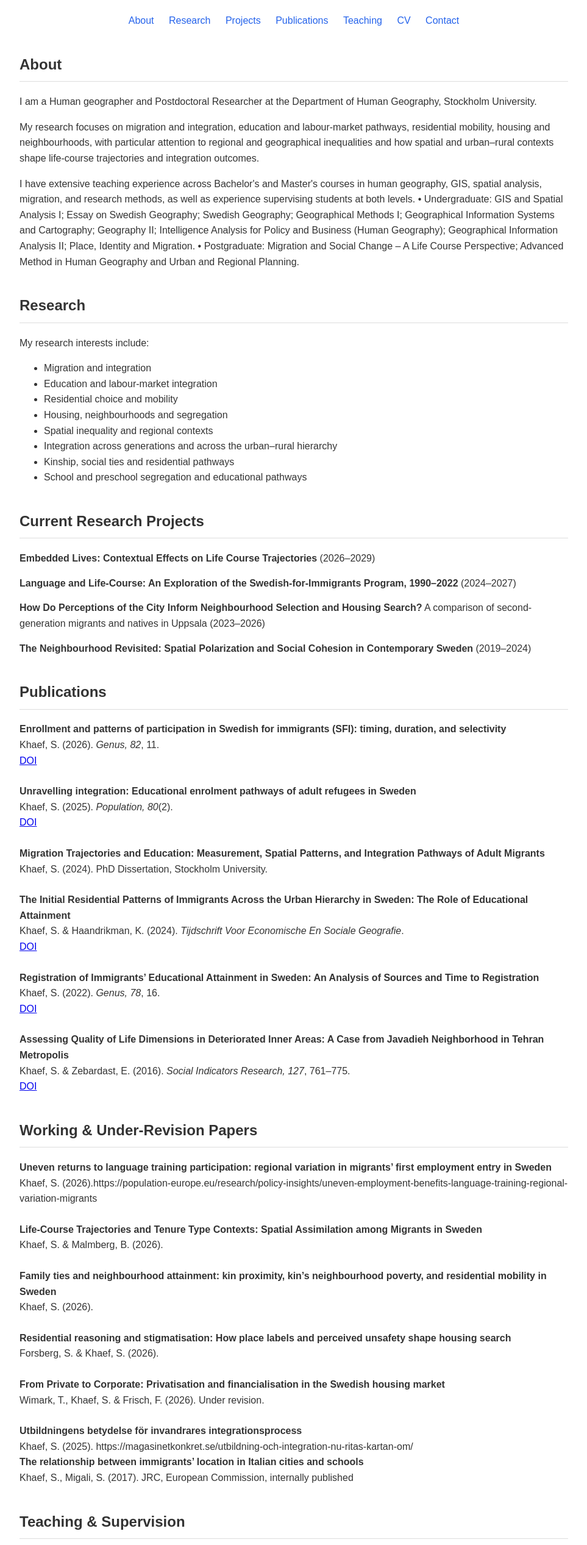
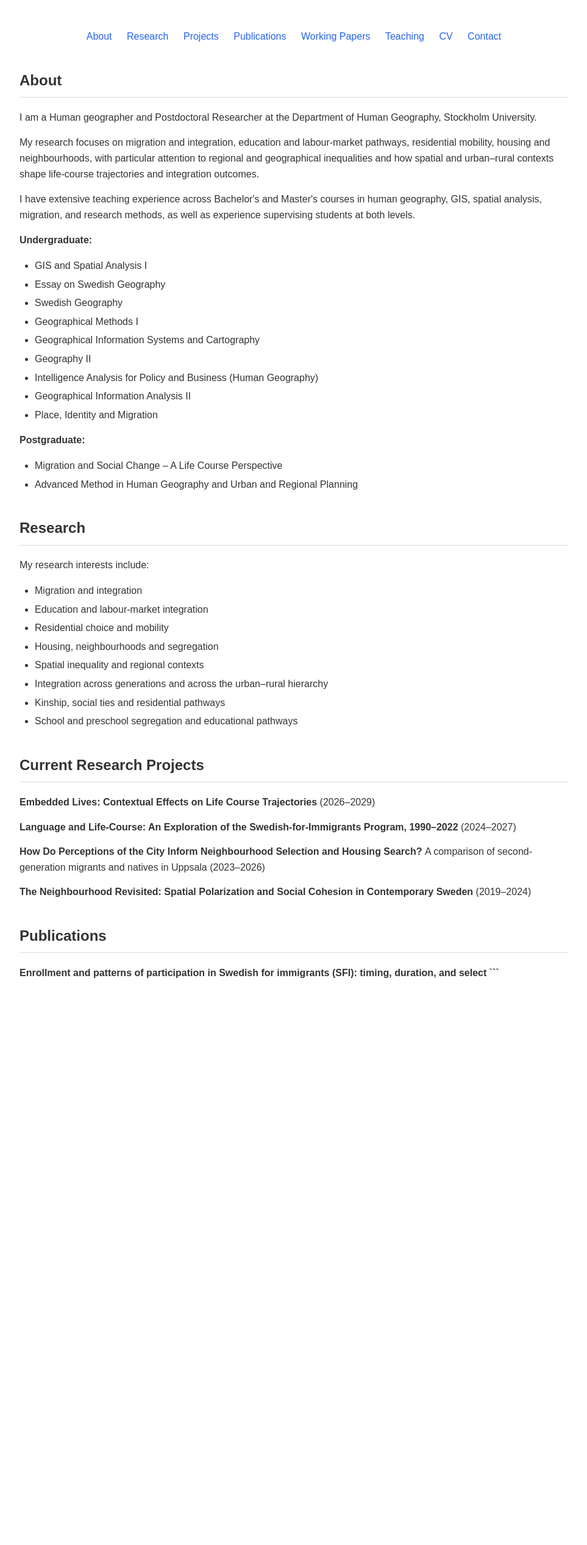
Before and after one commit to SamanehKhaef/samanehkhaef.github.io, a plain HTML site: page index.html in a window 1280 px wide. Shown: the part 266-2800 px from the top of the page at 61% size, without its empty margins (158-1121 px from the left). After the commit the page ends 1940 px from the top, so only its background shows below. Drawn offline with Linux system fonts and the light colour scheme.

Commit message:
Update index.html

````diff
--- a/index.html
+++ b/index.html
@@ -1,10 +1,9 @@
+```html
 <!DOCTYPE html>
-
 <html lang="en">
 <head>
     <meta charset="UTF-8">
     <meta name="viewport" content="width=device-width, initial-scale=1.0">
-
 
     <title>Dr. Samaneh Khaef | Human Geographer</title>
 
@@ -56,6 +55,14 @@
             margin-bottom: 15px;
         }
 
+        ul {
+            padding-left: 25px;
+        }
+
+        li {
+            margin-bottom: 5px;
+        }
+
         footer {
             margin-top: 60px;
             padding-top: 20px;
@@ -64,12 +71,9 @@
             color: #777;
         }
     </style>
-
-
 </head>
 
 <body>
-
 
 <header>
     <h1>Dr. Samaneh Khaef</h1>
@@ -83,10 +87,12 @@
     <a href="#research">Research</a>
     <a href="#projects">Projects</a>
     <a href="#publications">Publications</a>
+    <a href="#working-papers">Working Papers</a>
     <a href="#teaching">Teaching</a>
     <a href="#cv">CV</a>
     <a href="#contact">Contact</a>
 </nav>
+
 
 <section id="about">
     <h2>About</h2>
@@ -109,20 +115,28 @@
         Master's courses in human geography, GIS, spatial analysis,
         migration, and research methods, as well as experience supervising
         students at both levels.
-        • Undergraduate:
-        GIS and Spatial Analysis I;
-        Essay on Swedish Geography;
-        Swedish Geography; Geographical Methods I;
-        Geographical Information Systems and Cartography;
-        Geography II;
-        Intelligence Analysis for Policy and Business (Human Geography);
-        Geographical Information Analysis II;
-        Place, Identity and Migration.
-        • Postgraduate:
-        Migration and Social Change – A Life Course Perspective;
-        Advanced Method in Human Geography and Urban and Regional Planning.
+    </p>
 
-    </p>
+    <p><strong>Undergraduate:</strong></p>
+
+    <ul>
+        <li>GIS and Spatial Analysis I</li>
+        <li>Essay on Swedish Geography</li>
+        <li>Swedish Geography</li>
+        <li>Geographical Methods I</li>
+        <li>Geographical Information Systems and Cartography</li>
+        <li>Geography II</li>
+        <li>Intelligence Analysis for Policy and Business (Human Geography)</li>
+        <li>Geographical Information Analysis II</li>
+        <li>Place, Identity and Migration</li>
+    </ul>
+
+    <p><strong>Postgraduate:</strong></p>
+
+    <ul>
+        <li>Migration and Social Change – A Life Course Perspective</li>
+        <li>Advanced Method in Human Geography and Urban and Regional Planning</li>
+    </ul>
 </section>
 
 
@@ -148,26 +162,34 @@
     <h2>Current Research Projects</h2>
 
     <div class="project">
-        <strong>Embedded Lives: Contextual Effects on Life Course Trajectories</strong>
+        <strong>
+            Embedded Lives: Contextual Effects on Life Course Trajectories
+        </strong>
         (2026–2029)
     </div>
 
     <div class="project">
-        <strong>Language and Life-Course: An Exploration of the
-        Swedish-for-Immigrants Program, 1990–2022</strong>
+        <strong>
+            Language and Life-Course: An Exploration of the
+            Swedish-for-Immigrants Program, 1990–2022
+        </strong>
         (2024–2027)
     </div>
 
     <div class="project">
-        <strong>How Do Perceptions of the City Inform Neighbourhood Selection
-        and Housing Search?</strong>
+        <strong>
+            How Do Perceptions of the City Inform Neighbourhood Selection
+            and Housing Search?
+        </strong>
         A comparison of second-generation migrants and natives in Uppsala
         (2023–2026)
     </div>
 
     <div class="project">
-        <strong>The Neighbourhood Revisited: Spatial Polarization and
-        Social Cohesion in Contemporary Sweden</strong>
+        <strong>
+            The Neighbourhood Revisited: Spatial Polarization and
+            Social Cohesion in Contemporary Sweden
+        </strong>
         (2019–2024)
     </div>
 </section>
@@ -177,186 +199,7 @@
     <h2>Publications</h2>
 
     <div class="publication">
-        <strong>Enrollment and patterns of participation in Swedish for
-        immigrants (SFI): timing, duration, and selectivity</strong><br>
-        Khaef, S. (2026).
-        <em>Genus, 82</em>, 11.
-        <br>
-        <a href="https://doi.org/10.1186/s41118-026-00288-1">
-            DOI
-        </a>
-    </div>
-
-    <div class="publication">
-        <strong>Unravelling integration: Educational enrolment pathways
-        of adult refugees in Sweden</strong><br>
-        Khaef, S. (2025).
-        <em>Population, 80</em>(2).
-        <br>
-        <a href="https://doi.org/10.3917/popu.2502.0153">
-            DOI
-        </a>
-    </div>
-
-    <div class="publication">
-        <strong>Migration Trajectories and Education: Measurement,
-        Spatial Patterns, and Integration Pathways of Adult Migrants</strong><br>
-        Khaef, S. (2024).
-        PhD Dissertation, Stockholm University.
-    </div>
-
-    <div class="publication">
-        <strong>The Initial Residential Patterns of Immigrants Across
-        the Urban Hierarchy in Sweden: The Role of Educational Attainment</strong><br>
-        Khaef, S. &amp; Haandrikman, K. (2024).
-        <em>Tijdschrift Voor Economische En Sociale Geografie</em>.
-        <br>
-        <a href="https://doi.org/10.1111/tesg.12608">
-            DOI
-        </a>
-    </div>
-
-    <div class="publication">
-        <strong>Registration of Immigrants’ Educational Attainment in
-        Sweden: An Analysis of Sources and Time to Registration</strong><br>
-        Khaef, S. (2022).
-        <em>Genus, 78</em>, 16.
-        <br>
-        <a href="https://doi.org/10.1186/s41118-022-00159-5">
-            DOI
-        </a>
-    </div>
-
-    <div class="publication">
-        <strong>Assessing Quality of Life Dimensions in Deteriorated
-        Inner Areas: A Case from Javadieh Neighborhood in Tehran Metropolis</strong><br>
-        Khaef, S. &amp; Zebardast, E. (2016).
-        <em>Social Indicators Research, 127</em>, 761–775.
-        <br>
-        <a href="https://doi.org/10.1007/s11205-015-0986-6">
-            DOI
-        </a>
-    </div>
-</section>
-
-
-<section id="working-papers and policy brief">
-    <h2>Working &amp; Under-Revision Papers</h2>
-
-    <div class="publication">
-        <strong>Uneven returns to language training participation:
-        regional variation in migrants’ first employment entry in Sweden</strong><br>
-        Khaef, S. (2026).https://population-europe.eu/research/policy-insights/uneven-employment-benefits-language-training-regional-variation-migrants
-    </div>
-
-    <div class="publication">
-        <strong>Life-Course Trajectories and Tenure Type Contexts:
-        Spatial Assimilation among Migrants in Sweden</strong><br>
-        Khaef, S. &amp; Malmberg, B. (2026).
-    </div>
-
-    <div class="publication">
-        <strong>Family ties and neighbourhood attainment: kin proximity,
-        kin’s neighbourhood poverty, and residential mobility in Sweden</strong><br>
-        Khaef, S. (2026).
-    </div>
-
-    <div class="publication">
-        <strong>Residential reasoning and stigmatisation: How place labels
-        and perceived unsafety shape housing search</strong><br>
-        Forsberg, S. &amp; Khaef, S. (2026).
-    </div>
-
-    <div class="publication">
-        <strong>From Private to Corporate: Privatisation and financialisation
-        in the Swedish housing market</strong><br>
-        Wimark, T., Khaef, S. &amp; Frisch, F. (2026).
-        Under revision.
-    </div>
-
-    <div class="publication">
-        <strong>Utbildningens betydelse för invandrares integrationsprocess</strong><br>
-       Khaef, S. (2025).
-        https://magasinetkonkret.se/utbildning-och-integration-nu-ritas-kartan-om/
-
-    <div class="publication">
-        <strong>The relationship between immigrants’ location in Italian cities and schools</strong><br>
-       Khaef, S., Migali, S. (2017).
-        JRC, European Commission, internally published
-
-
-    </div>
-</section>
-
-
-<section id="teaching">
-    <h2>Teaching &amp; Supervision</h2>
-
-    <p>
-        I have taught undergraduate and postgraduate courses at Stockholm
-        University since 2018, including courses in GIS and spatial
-        analysis, geographical methods, migration, Swedish geography,
-        geographical information analysis, and place, identity and migration.
-    </p>
-
-    <p>
-        At postgraduate level, I have taught <em>Migration and Social Change –
-        A Life Course Perspective</em> and <em>Advanced Method in Human
-        Geography and Urban and Regional Planning</em>.
-    </p>
-
-    <p>
-        I have also supervised Bachelor's and Master's students in areas
-        including migration, labour-market integration, language and
-        integration, urban environments, and accessibility.
-    </p>
-</section>
-
-
-<section id="cv">
-    <h2>CV</h2>
-
-    <p>
-        <a href="Samaneh_Khaef_CV.pdf" target="_blank">
-            Download my CV (PDF)
-        </a>
-    </p>
-</section>
-
-
-<section id="contact">
-    <h2>Contact</h2>
-
-    <p>
-        <strong>Email:</strong>
-        <a href="mailto:samaneh.khaef@humangeo.su.se">
-            samaneh.khaef@humangeo.su.se
-        </a>
-    </p>
-
-    <p>
-        <a href="https://scholar.google.com/citations?user=U4LZn_IAAAAJ&hl=sv"
-           target="_blank">
-            Google Scholar
-        </a>
-        |
-        <a href="https://orcid.org/0000-0002-2270-9729"
-           target="_blank">
-            ORCID
-        </a>
-        |
-        <a href="https://www.linkedin.com/in/samaneh-khaef-07831627/"
-           target="_blank">
-            LinkedIn
-        </a>
-    </p>
-</section>
-
-
-<footer>
-    © 2026 Dr. Samaneh Khaef · Stockholm University
-</footer>
+        <strong>
+            Enrollment and patterns of participation in Swedish for
+            immigrants (SFI): timing, duration, and select
 ```
-
-</body>
-</html>
````
Lines whose indentation alone changed are shown as unchanged.
